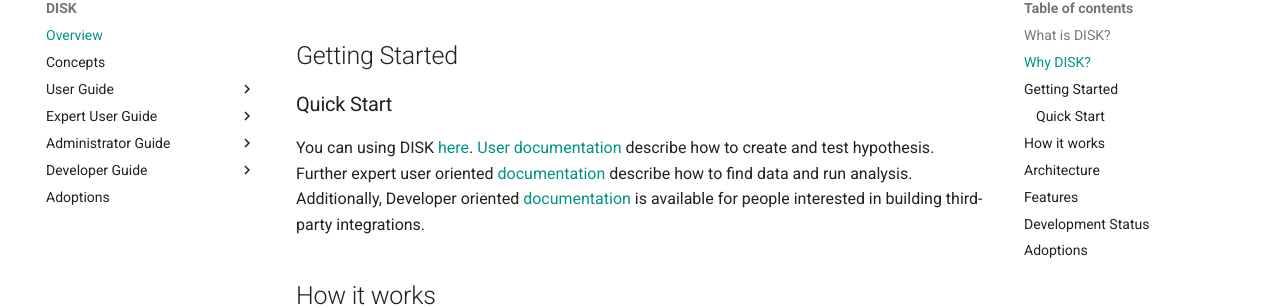
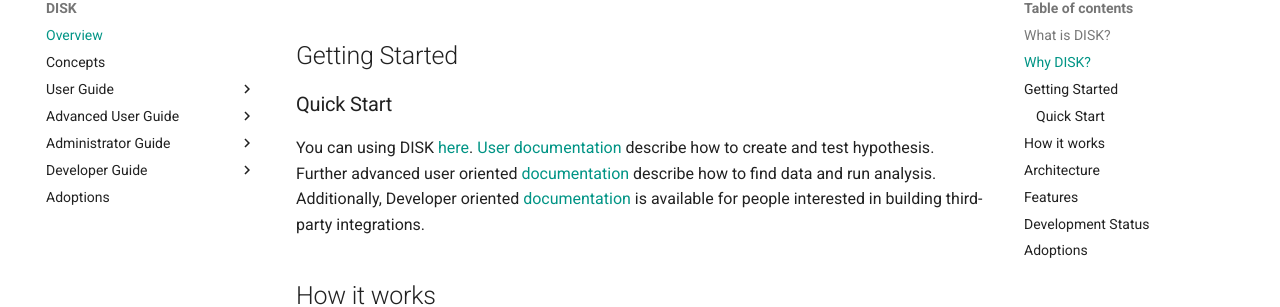
Before and after one commit to KnowledgeCaptureAndDiscovery/DISK-UI, an MkDocs documentation site: the page built from docs/index.md, in a window 1280 px wide and 900 px high, scrolled down 705 px. Shown: the part 122-429 px from the top of the window. Built offline with MkDocs 1.6.1 and Material for MkDocs 9.7.7, drawn with Linux system fonts in a browser that asks for light colours; comment, search, counter and statistics services are not loaded.

Commit message:
fix: rename expert user to advanced user

```diff
--- a/docs/index.md
+++ b/docs/index.md
@@ -21,7 +21,7 @@ discoveries as new data becomes available
 
 You can using DISK [here](https://disk.isi.edu).
 [User documentation](user-guide/) describe how to create and test hypothesis.
-Further expert user oriented [documentation](expert-user/) describe how to find
+Further advanced user oriented [documentation](advanced-user/) describe how to find
 data and run analysis. Additionally, Developer oriented [documentation](developer-guide/)
 is available for people interested in building third-party integrations.
 
--- a/mkdocs.yml
+++ b/mkdocs.yml
@@ -14,10 +14,10 @@ nav:
     - user-guide/index.md
     - user-guide/write-hypothesis.md
     - user-guide/test-hypothesis.md
-  - Expert User Guide:
-    - expert-user-guide/index.md
-    - expert-user-guide/steps/add-basic-info.md
-    - expert-user-guide/steps/write-query.md
+  - Advanced User Guide:
+    - advanced-user-guide/index.md
+    - advanced-user-guide/steps/add-basic-info.md
+    - advanced-user-guide/steps/write-query.md
   - Administrator Guide:
     - admin-guide/index.md
     - admin-guide/ontology.md
```
Also changed, not shown: docs/admin-guide/index.md (+1 -1 lines), docs/advanced-user-guide/index.md (renamed from docs/expert-user-guide/index.md, +1 -1 lines), docs/user-guide/test-hypothesis.md (+1 -1 lines), docs/user-guide/write-hypothesis.md (+1 -1 lines), docs/advanced-user-guide/steps/add-basic-info.md (renamed from docs/expert-user-guide/steps/add-basic-info.md), docs/advanced-user-guide/steps/select-workflow.md (added), docs/advanced-user-guide/steps/write-query.md (renamed from docs/expert-user-guide/steps/write-query.md), docs/figures/user-guide/2022-07-01_16-50.png (added).
